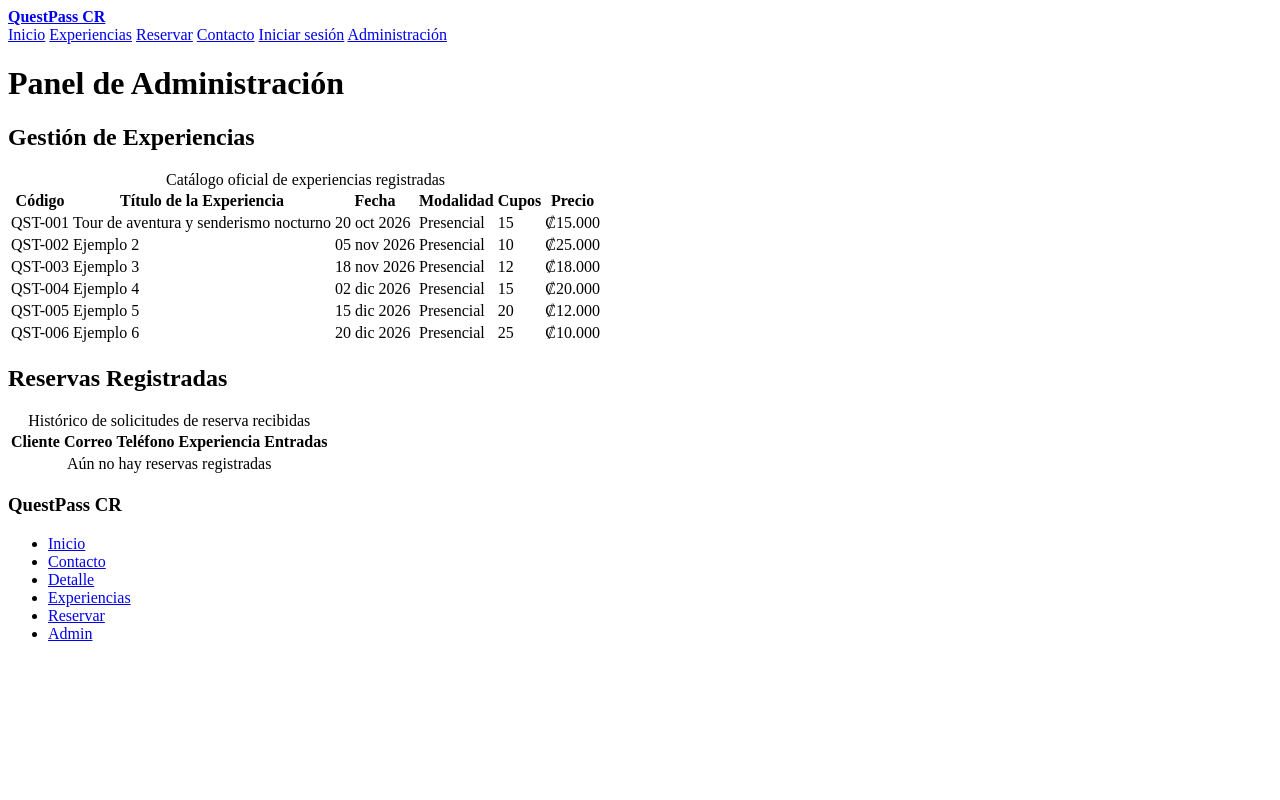
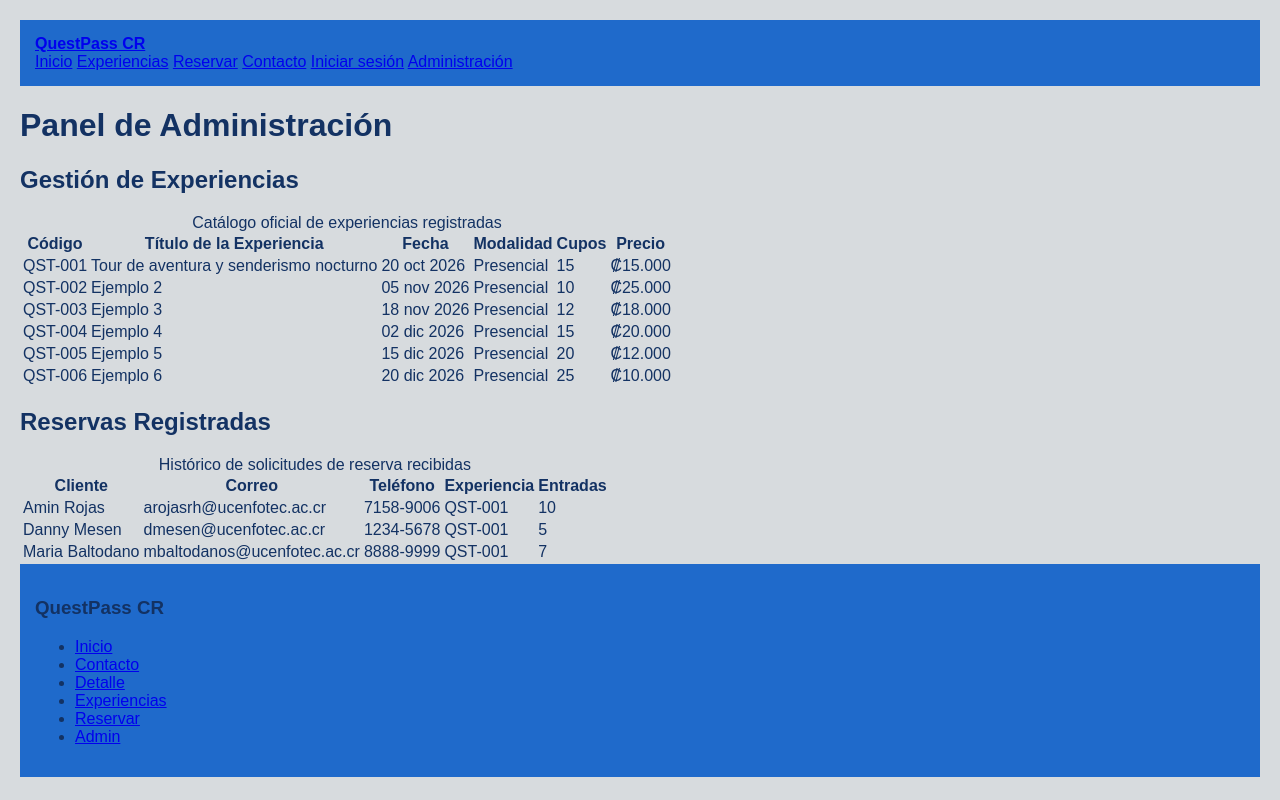
Before and after one commit to aminrojasch/primer-avance-programacion-web, a plain HTML site: page admin.html in a window 1280 px wide. Drawn offline with Linux system fonts and the light colour scheme.

Commit message:
actualice el admin.html y asegure la navegacion, coloque un css basico para identificar si tengo bien el footer

```diff
--- a/admin.html
+++ b/admin.html
@@ -113,10 +113,30 @@
                     </tr>
                 </thead>
                 <tbody>
-                    <tr>
-                        <td colspan="5" style="text-align: center;">Aún no hay reservas registradas</td>
-                    </tr>
+                     <tr>
+                        <td>Amin Rojas</td>
+                        <td>arojasrh@ucenfotec.ac.cr</td>
+                        <td>7158-9006</td>
+                        <td>QST-001</td>
+                        <td>10</td>
                 </tbody>
+                <tbody>
+                     <tr>
+                        <td>Danny Mesen</td>
+                        <td>dmesen@ucenfotec.ac.cr</td>
+                        <td>1234-5678</td>
+                        <td>QST-001</td>
+                        <td>5</td>
+                </tbody>
+                <tbody>
+                     <tr>
+                        <td>Maria Baltodano</td>
+                        <td>mbaltodanos@ucenfotec.ac.cr</td>
+                        <td>8888-9999</td>
+                        <td>QST-001</td>
+                        <td>7</td>
+                </tbody>
+
             </table>
         </section>
 
@@ -132,7 +152,7 @@
                 <li><a href="detalle.html">Detalle</a></li>
                 <li><a href="experiencias.html">Experiencias</a></li>
                 <li><a href="reservar.html">Reservar</a></li>
-                <li><a href="admin.html">Admin</a></li>
+                <li><a href="login.html">Admin</a></li>
             </ul>
         </div>
     </footer>
--- a/assets/css/base.css
+++ b/assets/css/base.css
@@ -0,0 +1,13 @@
+body {
+    font-family: Arial, sans-serif;
+    background: #d7dbde;
+    color: #133263;
+    margin: 0;
+    padding: 20px;
+}
+header, footer {
+    background: #1f6acb;
+    padding: 15px;
+}
+
+S
```
Also changed, not shown: contacto.html (+1 -1 lines), detalle.html (+1 -1 lines), experiencias.html (+1 -1 lines), index.html (+2 -3 lines), login.html (+17 -8 lines), reservar.html (+1 -1 lines), readme.txt.
